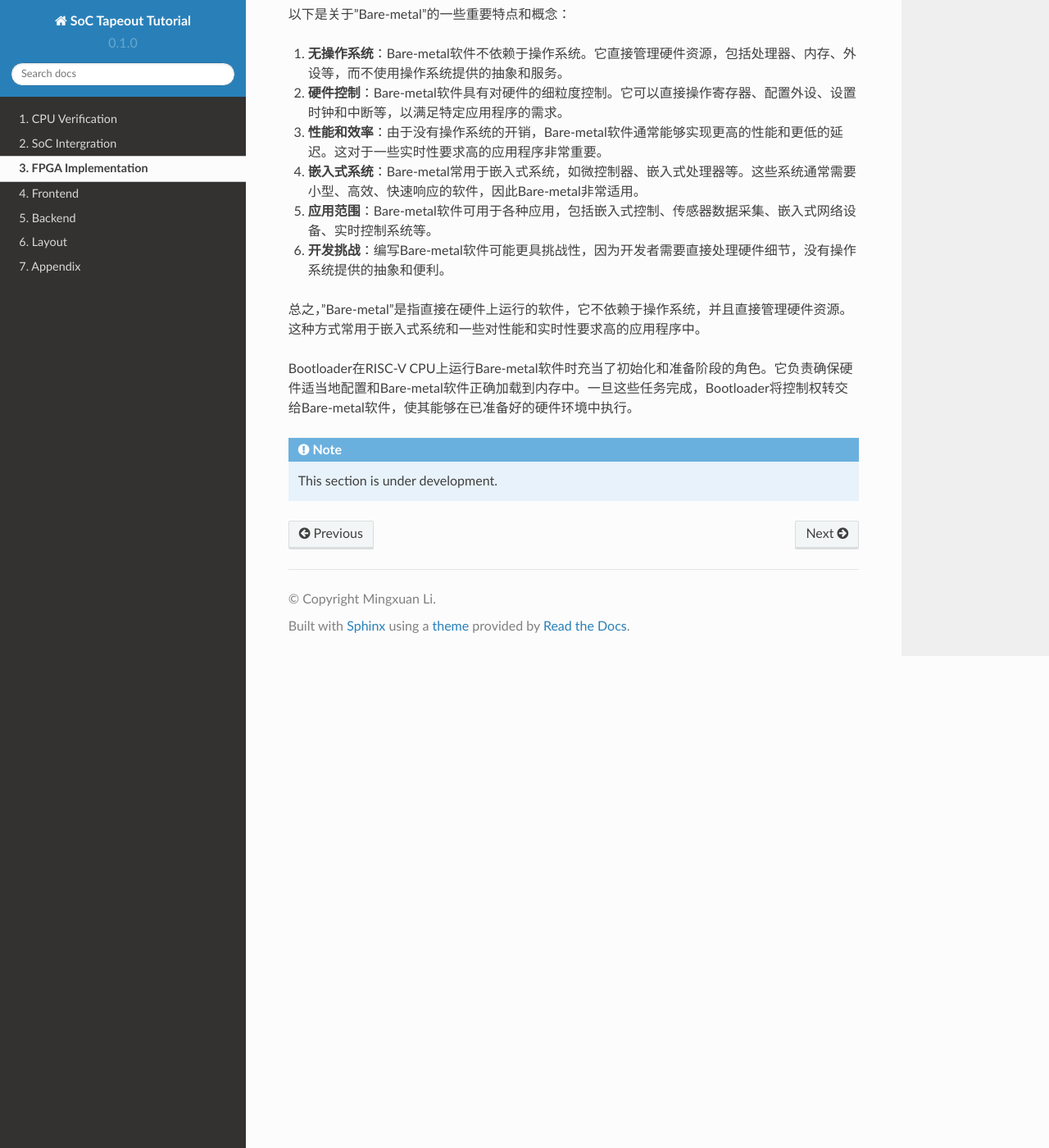
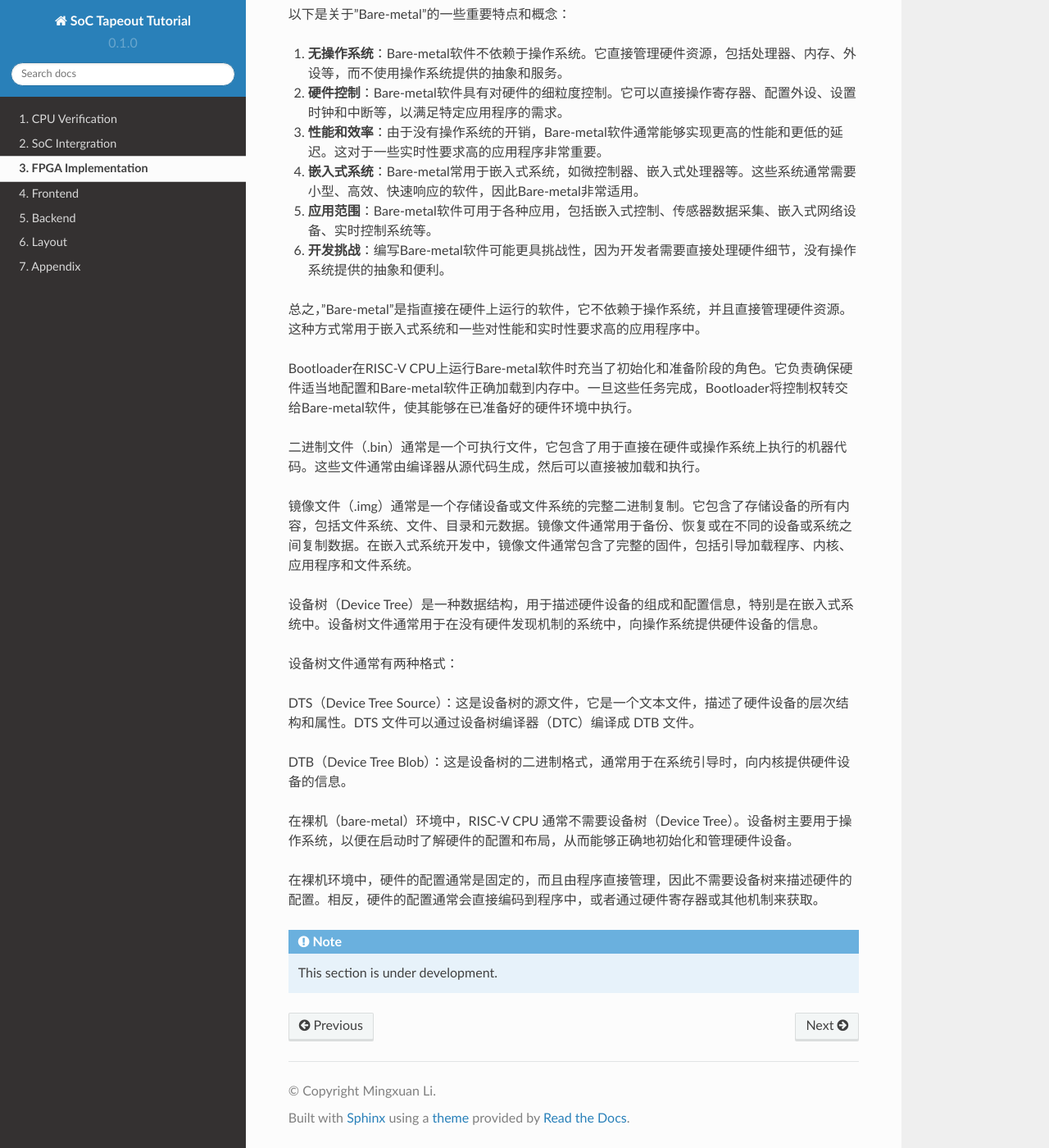
Before and after one commit to Siris-Li/SoC-Tapeout-Tutorial, a Sphinx documentation site: the page built from docs/source/fpga.rst, in a window 1280 px wide and 1400 px high, scrolled down 850 px. Shown: the whole window at 82% size. Built offline with Sphinx 7.4.7 and the Read the Docs theme 2.0.0, drawn with Linux system fonts in a browser that asks for light colours.

Commit message:
Update fpga.rst

```diff
--- a/docs/source/fpga.rst
+++ b/docs/source/fpga.rst
@@ -45,6 +45,27 @@ This is FPGA implementation.
 
 Bootloader在RISC-V CPU上运行Bare-metal软件时充当了初始化和准备阶段的角色。它负责确保硬件适当地配置和Bare-metal软件正确加载到内存中。一旦这些任务完成，Bootloader将控制权转交给Bare-metal软件，使其能够在已准备好的硬件环境中执行。
 
+二进制文件（.bin）通常是一个可执行文件，它包含了用于直接在硬件或操作系统上执行的机器代码。这些文件通常由编译器从源代码生成，然后可以直接被加载和执行。
+
+镜像文件（.img）通常是一个存储设备或文件系统的完整二进制复制。它包含了存储设备的所有内容，包括文件系统、文件、目录和元数据。镜像文件通常用于备份、恢复或在不同的设备或系统之间复制数据。在嵌入式系统开发中，镜像文件通常包含了完整的固件，包括引导加载程序、内核、应用程序和文件系统。
+
+
+设备树（Device Tree）是一种数据结构，用于描述硬件设备的组成和配置信息，特别是在嵌入式系统中。设备树文件通常用于在没有硬件发现机制的系统中，向操作系统提供硬件设备的信息。
+
+设备树文件通常有两种格式：
+
+DTS（Device Tree Source）：这是设备树的源文件，它是一个文本文件，描述了硬件设备的层次结构和属性。DTS 文件可以通过设备树编译器（DTC）编译成 DTB 文件。
+
+DTB（Device Tree Blob）：这是设备树的二进制格式，通常用于在系统引导时，向内核提供硬件设备的信息。
+
+在裸机（bare-metal）环境中，RISC-V CPU 通常不需要设备树（Device Tree）。设备树主要用于操作系统，以便在启动时了解硬件的配置和布局，从而能够正确地初始化和管理硬件设备。
+
+在裸机环境中，硬件的配置通常是固定的，而且由程序直接管理，因此不需要设备树来描述硬件的配置。相反，硬件的配置通常会直接编码到程序中，或者通过硬件寄存器或其他机制来获取。
+
+
+
+
+
 
 .. note::
 
```
